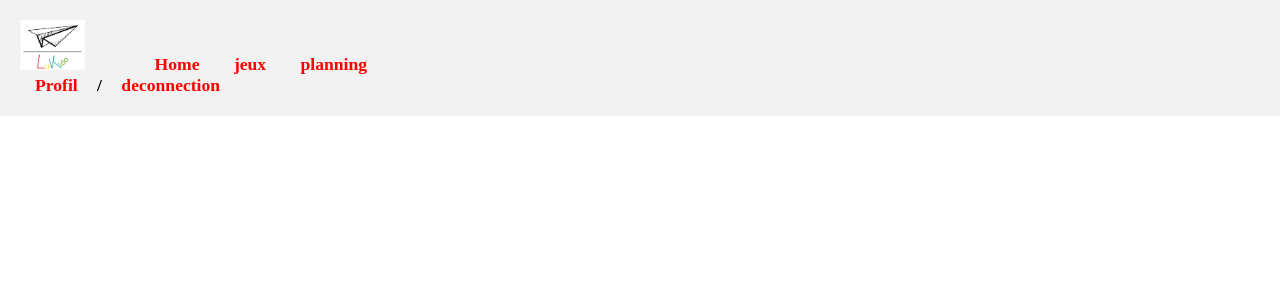
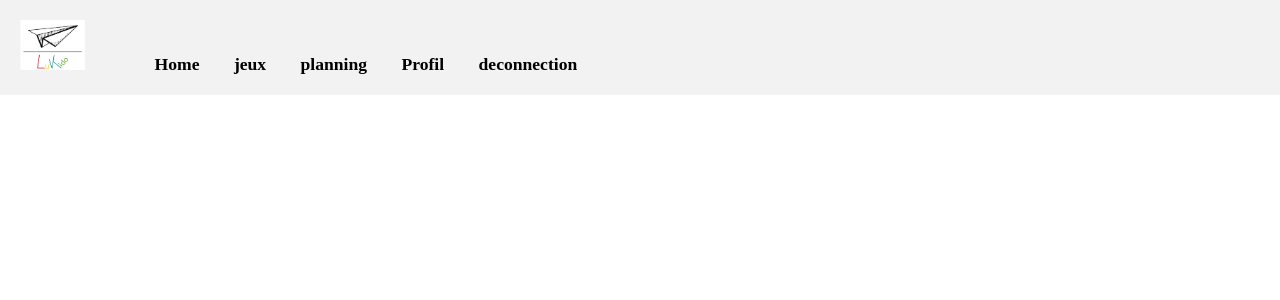
Before and after one commit to lorianem/conceptionWeb, a PHP site: page /jeux.php in a window 1280 px wide. Shown: the top 300 px of the page. Run offline with PHP 8.4, Linux system fonts and the light colour scheme; a user stored in the database is signed in; tables that the repository leaves empty hold one stand-in row (values such as "Sample post").

Commit message:
avancelent css nav

```diff
--- a/code/EnTete.php
+++ b/code/EnTete.php
@@ -13,7 +13,7 @@
 	<nav>
 		<img src="image/logo.png">
 
-		<a href="index.php"> Home </a>
+		<a id="nav1" href="index.php"> Home </a>
 
 
 		<?php
@@ -22,11 +22,11 @@
 				if(($_SESSION['role'] == "0"))
 				{
 					?>
-						<a href="jeux.php"> jeux </a>
-						<a href="planning.php"> planning </a>
+						<a id="nav2" href="jeux.php"> jeux </a>
+						<a id="nav3" href="planning.php"> planning </a>
 						<div class="profil">
-							<a href="profil.php">Profil</a> /
-							<a href="code/deconnection.php">deconnection</a>
+							<a id="nav5" href="profil.php">Profil</a>
+							<a id="nav6" href="code/deconnection.php">deconnection</a>
 						</div>
 
 					<?php
@@ -34,12 +34,12 @@
 				elseif($_SESSION['role'] == "1")
 				{
 					?>
-						<a href="jeux.php"> jeux </a>
-						<a href="planning.php"> planning </a>
-						<a href="admin.php"> admin </a>
+						<a id="nav2" href="jeux.php"> jeux </a>
+						<a id="nav3" href="planning.php"> planning </a>
+						<a id="nav4" href="admin.php"> admin </a>
 						<div class="profil">
-							<a href="profil.php">Profil</a> /
-							<a href="code/deconnection.php">deconnection</a>
+							<a id="nav5"  href="profil.php">Profil</a>
+							<a id="nav6"  href="code/deconnection.php">deconnection</a>
 						</div>
 
 					<?php
@@ -51,8 +51,8 @@
 			{
 				?>
 				<div class="profil">
-					<a href="connection.php"> Connection </a> /
-					<a href="inscription.php"> Inscription </a>
+					<a id="nav5" href="connection.php"> Connection </a>
+					<a id="nav6" href="inscription.php"> Inscription </a>
 				</div>
 
 				<?php
--- a/code/style.css
+++ b/code/style.css
@@ -24,5 +24,41 @@ nav a
 {
 	margin: 15px;
 	text-decoration: none;
-	color: red;
+	color: black;
 }
+
+nav .profil
+{
+	display: inline-block;
+
+}
+
+#nav1:hover
+{
+	color : red;
+}
+
+#nav2:hover
+{
+	color : blue;
+}
+
+#nav3:hover
+{
+	color : green;
+}
+
+#nav4:hover
+{
+	color : chocolate;
+}
+
+#nav5:hover
+{
+	color: purple;
+}
+
+#nav6:hover
+{
+	color : pink;
+}
```
